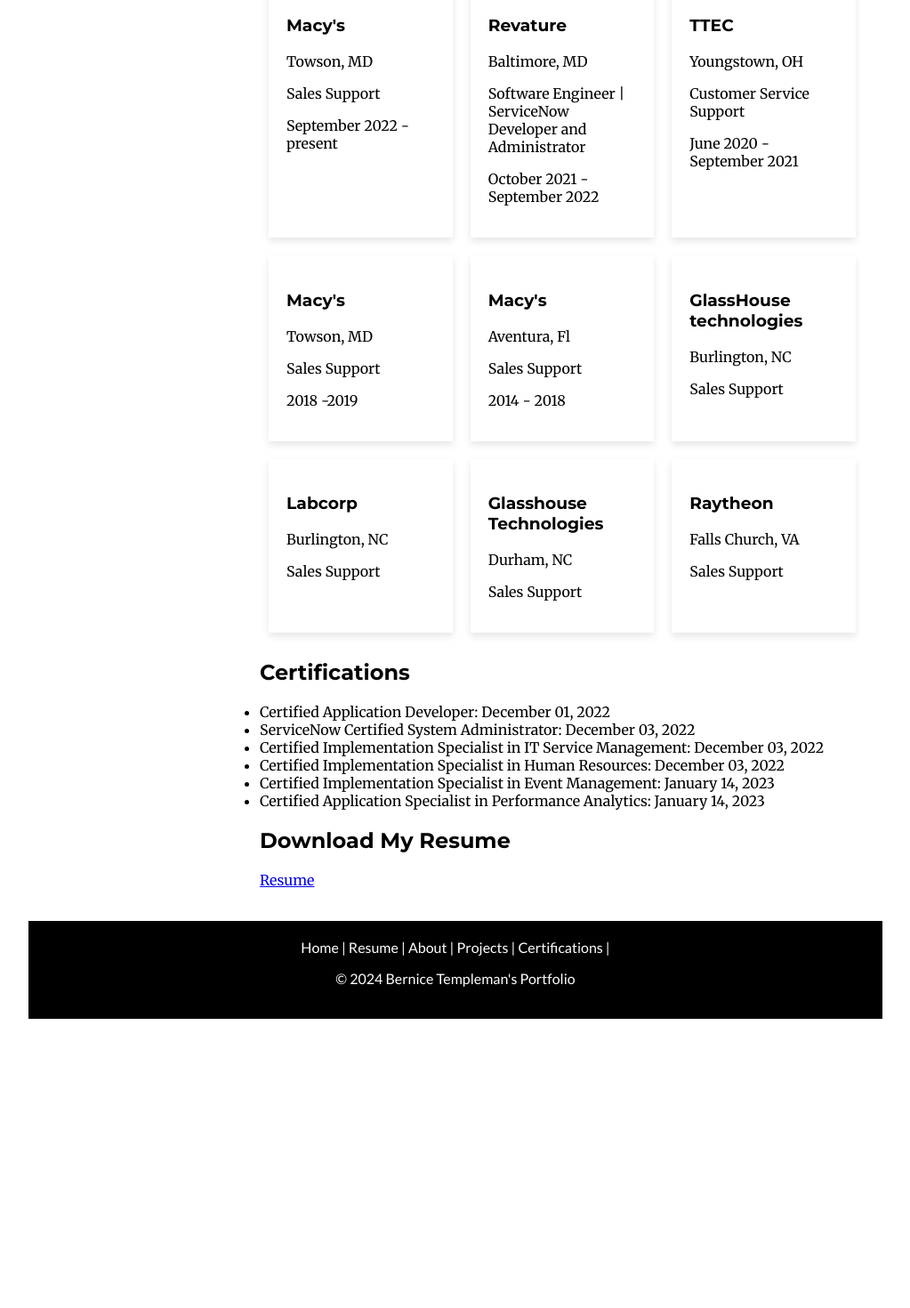
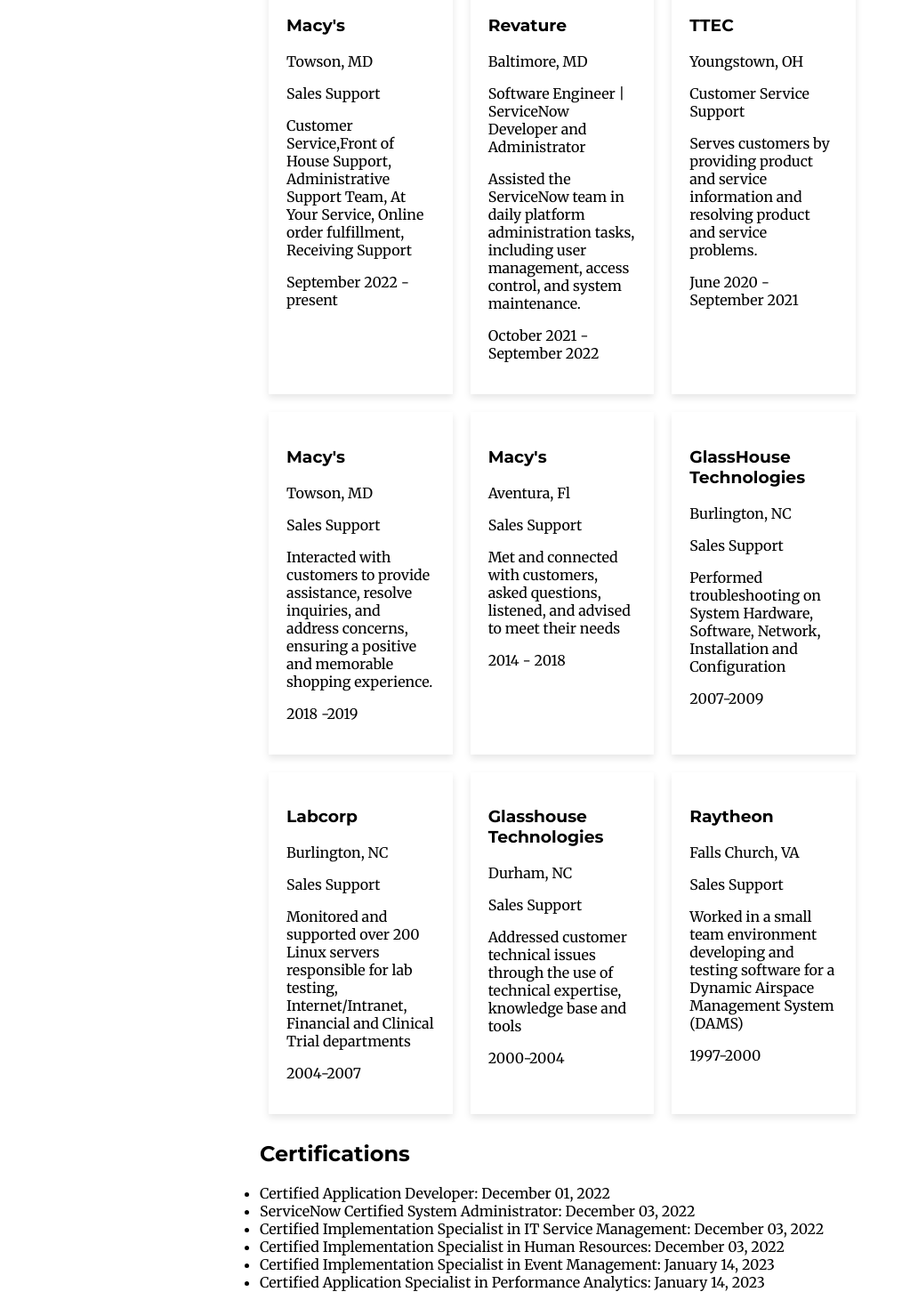
Before and after one commit to bernicetempleman1/portfolio, an Angular app: page /resume in a window 1280 px wide. Shown: the part 1200-2670 px from the top of the page at 89% size, without its empty margins (128-1151 px from the left). Before the commit the page ends 2345 px from the top, so only its background shows below. Built offline with nearby package versions, Linux system fonts and the light colour scheme.

Commit message:
update commit

```diff
--- a/src/app/projects/projects.component.ts
+++ b/src/app/projects/projects.component.ts
@@ -21,16 +21,17 @@
         Explore our selection of handcrafted projects, each filled with fresh
         technologies and vibrant learnings to satisfy your cravings.
       </p>
-      <ul class="players-container">
+      <ul >
         @for (item of projects; track item) {
-        <li class="projects-item">
+          <li class="projects-item"  >
+
           <div class="card">
-            <h3>{{ item.name }}</h3>
-            <p>{{ item.description }}</p>
-            <p>{{ item.technologies }}</p>
-            <p>{{ item.learned }}</p>
-            <p>{{ item.link }}</p>
-            <a href="{{ item.link }}">Link</a>
+            <h3>Name: {{ item.name }}</h3>
+            <p>Description: {{ item.description }}</p>
+            <p>Technologies: {{ item.technologies }}</p>
+            <p>Learned: {{ item.learned }}</p>
+            <p>Location: {{ item.link }}</p>
+            <a href="{{ item.link }}">Project Link</a>
 
           </div>
         </li>
@@ -68,7 +69,7 @@
         description:
           'WEB 425: Angular and TypeScript.',
         technologies: 'Angular, TypeScript, JavaScript, HTML, CSS',
-        learned: '',
+        learned: 'Angular routing, error handling and unit testing, Angular 404 Page Not Found, Input/Output properties',
         link: 'https://github.com/bernicetempleman1/portfolio',
       },
       {
@@ -76,7 +77,7 @@
         description:
           'WEB 425: Angular and TypeScript.The RPG Character Builder creates an immersive web application that caters to gamers and RPG enthusiasts.!',
         technologies: 'Angular, TypeScript, JavaScript, HTML, CSS',
-        learned: '',
+        learned: 'Angular routing, error handling and unit testing, Template Driven Forms and TDD, Dynamic Forms and TDD, Input/Output properties, HTTP client, modules and deployment',
         link: 'https://bernicetempleman1.github.io/rpg-character-builder/',
       },
       {
@@ -84,7 +85,7 @@
         description:
           'WEB 425: Angular and TypeScript.The RPG Character Builder creates an immersive web application that caters to gamers and RPG enthusiasts.!',
         technologies: 'Angular, JavaScript, HTML, CSS',
-        learned: '',
+        learned: 'Angular routing, error handling and unit testing, Template Driven Forms and TDD, Dynamic Forms and TDD, Input/Output properties, HTTP client, modules and deployment',
         link: 'https://bernicetempleman1.github.io/virtual-taco-stand/',
       },
 
@@ -92,16 +93,24 @@
         name: 'In and Out Books',
         description:
           'WEB 420: RESTful APIs. The idea of the “In-N-Out-Books” was inspired by the love of books and the desire to create a platform where uses can manage their own collection of book',
-        technologies: '',
-        learned: '',
+        technologies: 'Node.js, Express, JavaScript, Jest, HTML, CSS',
+        learned: 'the purpose of APIs (Application Programming Interfaces), their functions, and how to use and manage them in the context of web development. Topics include REST methodologies, design best practices, security, testing, debugging, documentation, and the OpenAPI specification. Node.js will be used for the programming language and testing and debugging the solutions',
         link: 'https://templeman-in-n-out-books.onrender.com',
+      },
+      {
+        name: 'In and Out Books with method override',
+        description:
+          'WEB 420: RESTful APIs. The idea of the “In-N-Out-Books” was inspired by the love of books and the desire to create a platform where uses can manage their own collection of book',
+        technologies: 'Node.js, Express, JavaScript, Jest, HTML, CSS',
+        learned: 'the purpose of APIs (Application Programming Interfaces), their functions, and how to use and manage them in the context of web development. Topics include REST methodologies, design best practices, security, testing, debugging, documentation, and the OpenAPI specification. Node.js will be used for the programming language and testing and debugging the solutions',
+        link: 'https://templeman-in-n-out-books-mo.onrender.com',
       },
       {
         name: 'WhatABook',
         description:
           'WEB 335: NoSQL. ',
         technologies: '',
-        learned: '',
+        learned: 'Core concepts of non-relational database structures. Topics include Key/Value pairs, Table Structures, Data Types, Data Access Controls, and NoSQL Queries. Relational databases (MySQL) are explored to contrast the capabilities of non-relational to relational database structures. Python used for database interface',
         link: 'https://github.com/bernicetempleman1/web-335/',
       },
       {
@@ -109,7 +118,7 @@
         description:
           'WEB 340',
         technologies: 'Node.js, Express, JavaScript',
-        learned: '',
+        learned: 'The process of building web-based applications in Node.js with Express, create web forms, collect and process information obtained from them, retrieve and update information contained in a MongoDB database, and build stand-alone RESTFul API’s. ',
         link: 'https://github.com/bernicetempleman1/web-340',
       },
       {
@@ -117,7 +126,7 @@
         description:
           'WEB 330',
         technologies: 'JavaScript, HTML, CSS',
-        learned: '',
+        learned: 'Object-oriented programming, unit testing, asynchronous executions, files and streams, lambda expressions, and module bundlers. ',
         link: 'https://bernicetempleman1.github.io/web-330/',
       },
       {
@@ -125,7 +134,7 @@
         description:
           'WEB 231',
         technologies: 'JavaScript, HTML, CSS',
-        learned: '',
+        learned: 'Concepts of programming using JavaScript in the Enterprise. The focus is on the JavaScript programming language syntax, software design, coding, documenting, and debugging strategies. Topics include Data Types, Reference Types, Operators, Objects, Control Statements, and Functions. Projects use these topics in an intensive, hands-on format to build enterprise relevant solutions. ',
         link: 'https://bernicetempleman1.github.io/web-231/',
       },
       {
@@ -133,7 +142,7 @@
         description:
           'WEB 200: GitHub BioSite Portfolio',
         technologies: 'HTML, CSS',
-        learned: '',
+        learned: 'The fundamentals of web development: web standards and accessibility/usability',
         link: 'https://bernicetempleman1.github.io/bioSite/',
       },
       {
@@ -141,7 +150,7 @@
         description:
           'WEB 200: Rescue website',
         technologies: 'HTML, CSS',
-        learned: '',
+        learned: 'The fundamentals of web development: web standards and accessibility/usability',
         link: 'https://bernicetempleman1.github.io/rescue/',
       },
     ];
--- a/src/app/resume/resume.component.ts
+++ b/src/app/resume/resume.component.ts
@@ -292,64 +292,64 @@
         employer: "Macy's",
         location: 'Towson, MD',
         title: 'Sales Support',
-        description: ' ',
+        description: ' Customer Service,Front of House Support, Administrative Support Team,  At Your Service, Online order fulfillment, Receiving Support',
         dates: 'September 2022 - present',
       },
       {
         employer: 'Revature',
         location: 'Baltimore, MD',
         title: 'Software Engineer | ServiceNow Developer and Administrator',
-        description: ' ',
+        description: ' Assisted the ServiceNow team in daily platform administration tasks, including user management, access control, and system maintenance.',
         dates: 'October 2021 - September 2022',
       },
       {
         employer: 'TTEC',
         location: 'Youngstown, OH',
         title: 'Customer Service Support',
-        description: ' ',
+        description: 'Serves customers by providing product and service information and resolving product and service problems.',
         dates: 'June 2020 -  September 2021',
       },
       {
         employer: "Macy's",
         location: 'Towson, MD',
         title: 'Sales Support',
-        description: ' ',
+        description: ' Interacted with customers to provide assistance, resolve inquiries, and address concerns, ensuring a positive and memorable shopping experience.',
         dates: '2018 -2019',
       },
       {
         employer: "Macy's",
         location: 'Aventura, Fl',
         title: 'Sales Support',
-        description: ' ',
+        description: 'Met and connected with customers, asked questions, listened, and advised to meet their needs',
         dates: '2014 - 2018',
       },
       {
-        employer: 'GlassHouse technologies',
+        employer: 'GlassHouse Technologies',
         location: 'Burlington, NC',
         title: 'Sales Support',
-        description: ' ',
-        dates: '',
+        description: ' Performed troubleshooting on System Hardware, Software, Network, Installation and Configuration',
+        dates: '2007-2009',
       },
       {
         employer: 'Labcorp',
         location: 'Burlington, NC',
         title: 'Sales Support',
-        description: ' ',
-        dates: '',
+        description: ' Monitored and supported over 200 Linux servers responsible for lab testing, Internet/Intranet, Financial and Clinical Trial departments',
+        dates: '2004-2007',
       },
       {
         employer: 'Glasshouse Technologies',
         location: 'Durham, NC',
         title: 'Sales Support',
-        description: ' ',
-        dates: '',
+        description: ' Addressed customer technical issues through the use of technical expertise, knowledge base and tools',
+        dates: '2000-2004',
       },
       {
         employer: 'Raytheon',
         location: 'Falls Church, VA',
         title: 'Sales Support',
-        description: ' ',
-        dates: '',
+        description: 'Worked in a small team environment developing and testing software for a Dynamic Airspace Management System (DAMS)',
+        dates: '1997-2000',
       },
     ];
   }
--- a/src/styles.css
+++ b/src/styles.css
@@ -80,7 +80,7 @@
   font-family: "Merriweather", serif;
 }
 .footer {
-  background-color: #000000;
+  background-color: navy;
   color: #ffffff;
   text-align: center;
   padding: 20px;
```
